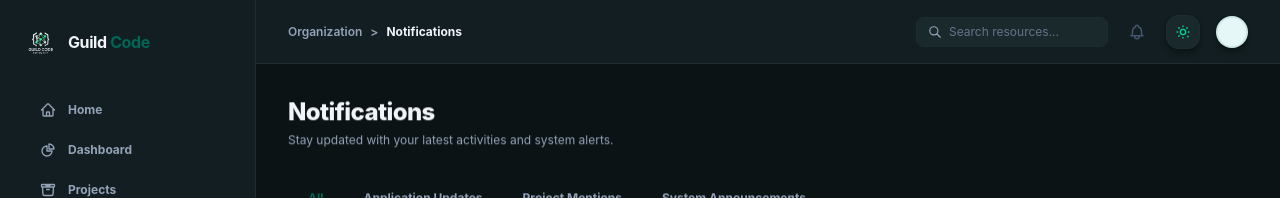
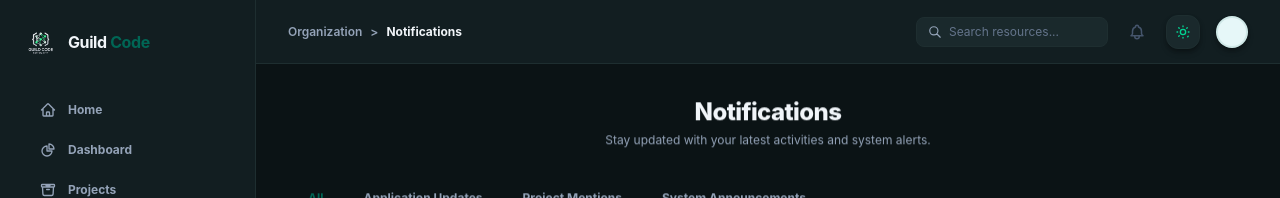
Before and after one commit to Winney360/Guild_Code_Community_Hub, a React (Vite) app in the folder client/: page /dashboard/activity in a window 1280 px wide. Shown: the top 198 px of the page. Built offline with nearby package versions, Linux system fonts and the light colour scheme; no server answers.

Commit message:
fix(client): center Notifications heading

```diff
--- a/client/src/pages/ActivityDashboard.tsx
+++ b/client/src/pages/ActivityDashboard.tsx
@@ -245,8 +245,8 @@ export const ActivityDashboard: React.FC = () => {
 
       {/* Title */}
       <ScrollReveal>
-      <div className="flex justify-between items-center select-none">
-        <div>
+      <div className="relative select-none">
+        <div className="text-center">
           <h1 className="text-2xl font-extrabold tracking-tight mb-1">Notifications</h1>
           <p className="text-xs text-[#5c7075]">Stay updated with your latest activities and system alerts.</p>
         </div>
@@ -255,7 +255,7 @@ export const ActivityDashboard: React.FC = () => {
         {notifications.some((n) => !n.read) && (
           <button
             onClick={handleMarkAllAsRead}
-            className="flex items-center gap-1.5 text-[#006655] hover:underline font-bold text-xs"
+            className="absolute right-0 top-0 flex items-center gap-1.5 text-[#006655] hover:underline font-bold text-xs"
           >
             <svg className="w-3.5 h-3.5 shrink-0" fill="none" stroke="currentColor" viewBox="0 0 24 24" strokeWidth={2.5}>
               <path strokeLinecap="round" strokeLinejoin="round" d="M4.5 12.75l6 6 9-13.5" />
```
